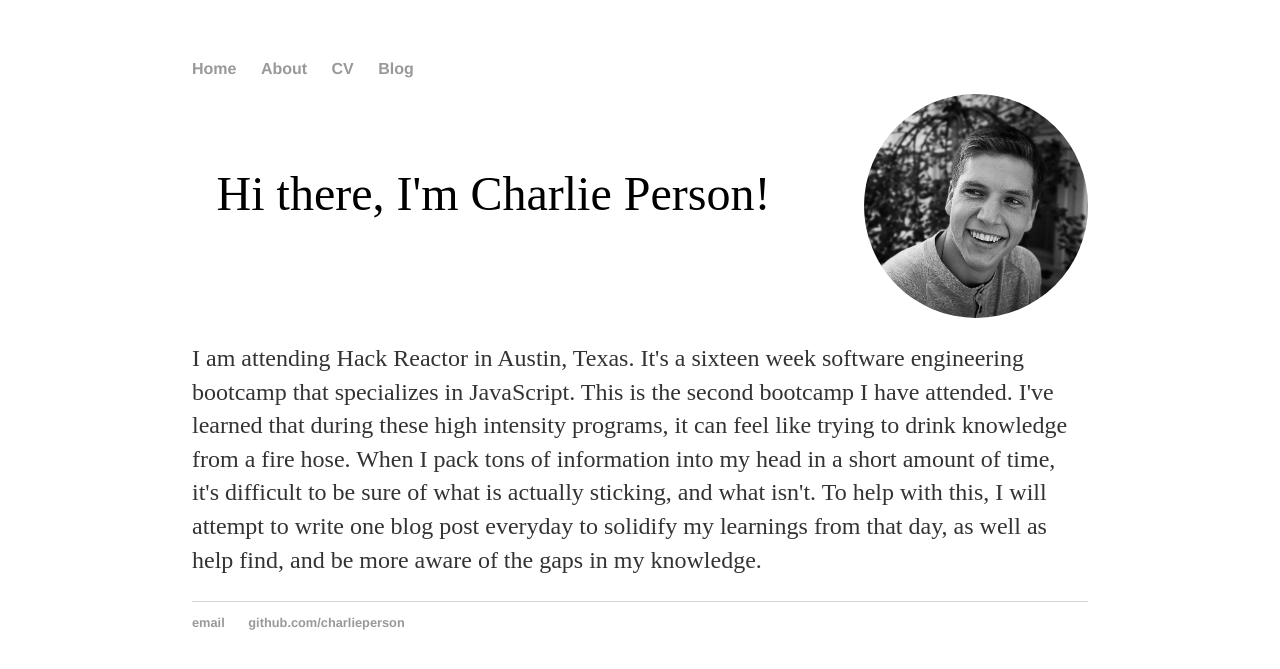
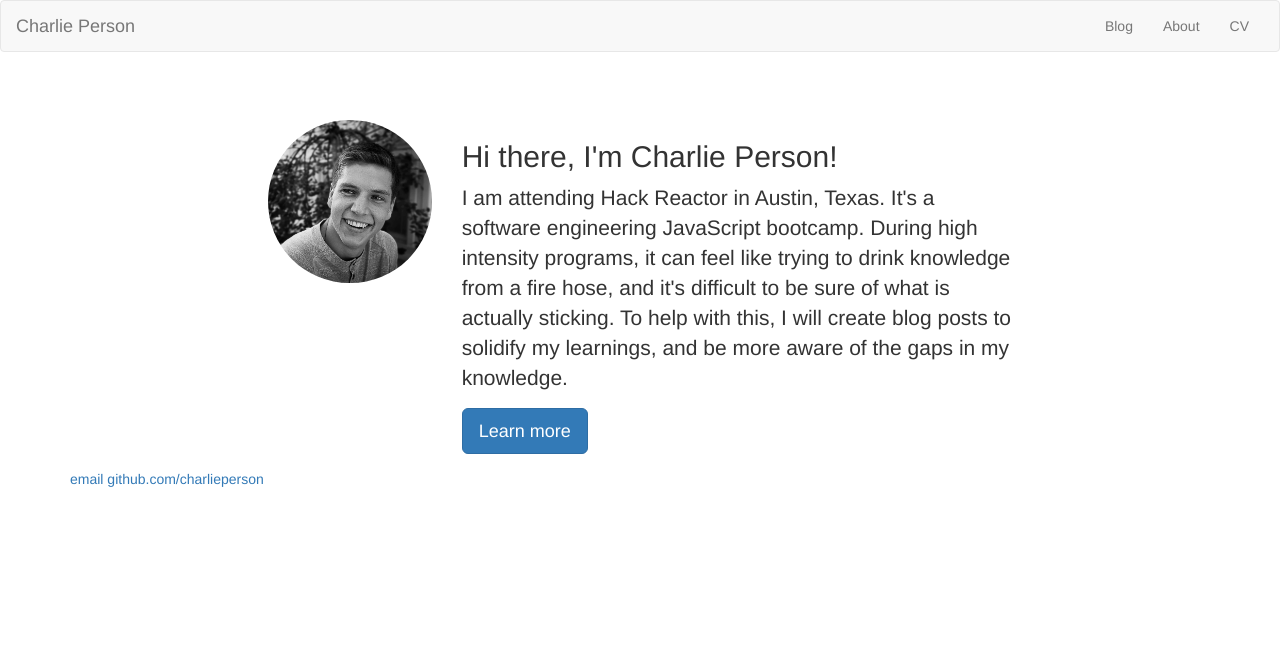
Before and after one commit to charlieperson/charlieperson.github.io, a Jekyll site: the page built from index.html, in a window 1280 px wide. Shown: the top 669 px of the page. Built offline with Jekyll 4.4.1, drawn with Linux system fonts in a browser that asks for light colours.

Commit message:
Adds bootstrap and makes homepage look much nicer

```diff
--- a/_layouts/default.html
+++ b/_layouts/default.html
@@ -1,28 +1,50 @@
 <!DOCTYPE html>
 <html>
 	<head>
+		<link rel="stylesheet" href="https://maxcdn.bootstrapcdn.com/bootstrap/3.3.7/css/bootstrap.min.css" integrity="sha384-BVYiiSIFeK1dGmJRAkycuHAHRg32OmUcww7on3RYdg4Va+PmSTsz/K68vbdEjh4u" crossorigin="anonymous">
 		<title>{{ page.title }}</title>
     <link rel="stylesheet" type="text/css" href="/css/main.css">
 		<script src="/js/jquery.min.js"></script>
 		<script src="/js/main.js" type="text/javascript"></script>
 	</head>
 	<body>
-		<nav>
-    		<ul>
-        		<li><a href="/">Home</a></li>
-	        	<li><a href="/about">About</a></li>
-        		<li><a href="/cv">CV</a></li>
-        		<li><a href="/blog">Blog</a></li>
-    		</ul>
+
+		<nav class="navbar navbar-default">
+		  <div class="container-fluid">
+		    <!-- Brand and toggle get grouped for better mobile display -->
+		    <div class="navbar-header">
+		      <button type="button" class="navbar-toggle collapsed" data-toggle="collapse" data-target="#bs-example-navbar-collapse-1" aria-expanded="false">
+		        <span class="sr-only">Toggle navigation</span>
+		        <span class="icon-bar"></span>
+		        <span class="icon-bar"></span>
+		        <span class="icon-bar"></span>
+		      </button>
+		      <a class="navbar-brand" href="index.html">Charlie Person</a>
+		    </div>
+
+		    <!-- Collect the nav links, forms, and other content for toggling -->
+		    <div class="collapse navbar-collapse" id="bs-example-navbar-collapse-1">
+		      <ul class="nav navbar-nav">
+
+		      </ul>
+		      <ul class="nav navbar-nav navbar-right">
+						<li><a href="../blog/index.html">Blog</a></li>
+						<li><a href="../about/index.html">About</a></li>
+						<li><a href="../cv/index.html">CV</a></li>
+		      </ul>
+		    </div><!-- /.navbar-collapse -->
+		  </div><!-- /.container-fluid -->
 		</nav>
-		<div class="container">
+		<div class="container-fluid">
       {{ content }}
 		</div>
-		<footer>
-    		<ul>
-        		<li><a href="mailto:charlie.person@hyperisland.se">email</a></li>
-        		<li><a href="https://github.com/charlieperson">github.com/charlieperson</a></li>
-			</ul>
-		</footer>
+			<footer class="footer">
+	    		<div class="container">
+	        		<p class='text-muted'>
+								<a href="mailto:charlie.person@hyperisland.se">email</a>
+								<a href="https://github.com/charlieperson">github.com/charlieperson</a>
+							</p>
+				</div>
+			</footer>
 	</body>
 </html>
--- a/css/main.css
+++ b/css/main.css
@@ -1,60 +1,3 @@
-body {
-    margin: 60px auto;
-    width: 70%;
+.jumbotron {
+  background-color: white;
 }
-nav ul, footer ul {
-    font-family:'Helvetica', 'Arial', 'Sans-Serif';
-    padding: 0px;
-    list-style: none;
-    font-weight: bold;
-}
-nav ul li, footer ul li {
-    display: inline;
-    margin-right: 20px;
-}
-a {
-    text-decoration: none;
-    color: #999;
-}
-a:hover {
-    text-decoration: underline;
-}
-h1 {
-    font-size: 3em;
-    font-family:'Helvetica', 'Arial', 'Sans-Serif';
-}
-p {
-    font-size: 1.5em;
-    line-height: 1.4em;
-    color: #333;
-}
-footer {
-    border-top: 1px solid #d5d5d5;
-    font-size: .8em;
-}
-
-ul.posts {
-    margin: 20px auto 40px;
-    font-size: 1.5em;
-}
-
-ul.posts li {
-    list-style: none;
-}
-
-img {
-  width:25%;
-  height:25%;
-  border-radius: 50%;
-  vertical-align: middle;
-  margin-left: 10%;
-}
-
-.image-container {
-  text-align: right;
-  width: 100%;
-}
-
-.hi {
-  font-size: 3em;
-}
--- a/index.html
+++ b/index.html
@@ -2,20 +2,24 @@
 layout: default
 title: Charlie Person
 ---
-<div class="blurb">
-		<div class='image-container'>
-			<span class="hi">Hi there, I'm Charlie Person!</span>
-			<img src="me.jpg">
+	<div class="row">
+		<div class="jumbotron">
+			<div class="col-md-2"></div>
+			<div class="col-md-2">
+				<img src="me.jpg" class="img-circle img-responsive" alt="Cinque Terre">
+			</div>
+			<div class="col-md-6">
+				<h2>Hi there, I'm Charlie Person!</h2>
+				<p>
+					I am attending Hack Reactor in Austin, Texas. It's a
+					software engineering JavaScript bootcamp. During high
+					intensity programs, it can feel like trying to drink knowledge from a
+					fire hose, and it's difficult to be sure of what is actually sticking.
+					To help with this, I will create blog posts to solidify my learnings,
+					and be more aware of the gaps in my knowledge.
+				</p>
+				<p><a class="btn btn-primary btn-lg" href="#" role="button">Learn more</a></p>
+			</div>
 		</div>
-		<p>
-			I am attending Hack Reactor in Austin, Texas. It's a sixteen week
-			software engineering bootcamp that specializes in JavaScript. This is the
-			second bootcamp I have attended. I've learned that during these high
-			intensity programs, it can feel like trying to drink knowledge from a
-			fire hose. When I pack tons of information into my head in a short
-			amount of time, it's difficult to be sure of what is actually sticking,
-			and what isn't. To help with this, I will attempt to write one blog post
-			everyday to solidify my learnings from that day, as well as help find,
-			and be more aware of the gaps in my knowledge.
-		</p>
-</div>
+			<div class="col-md-2"></div>
+	</div>
```
